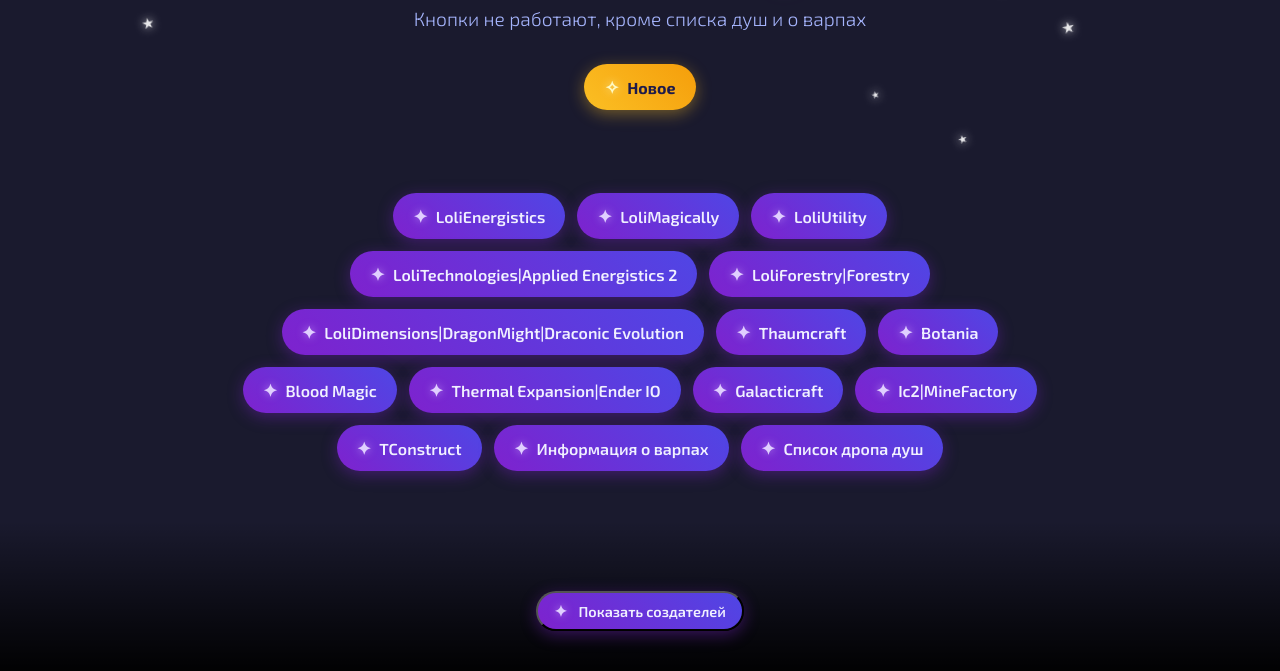
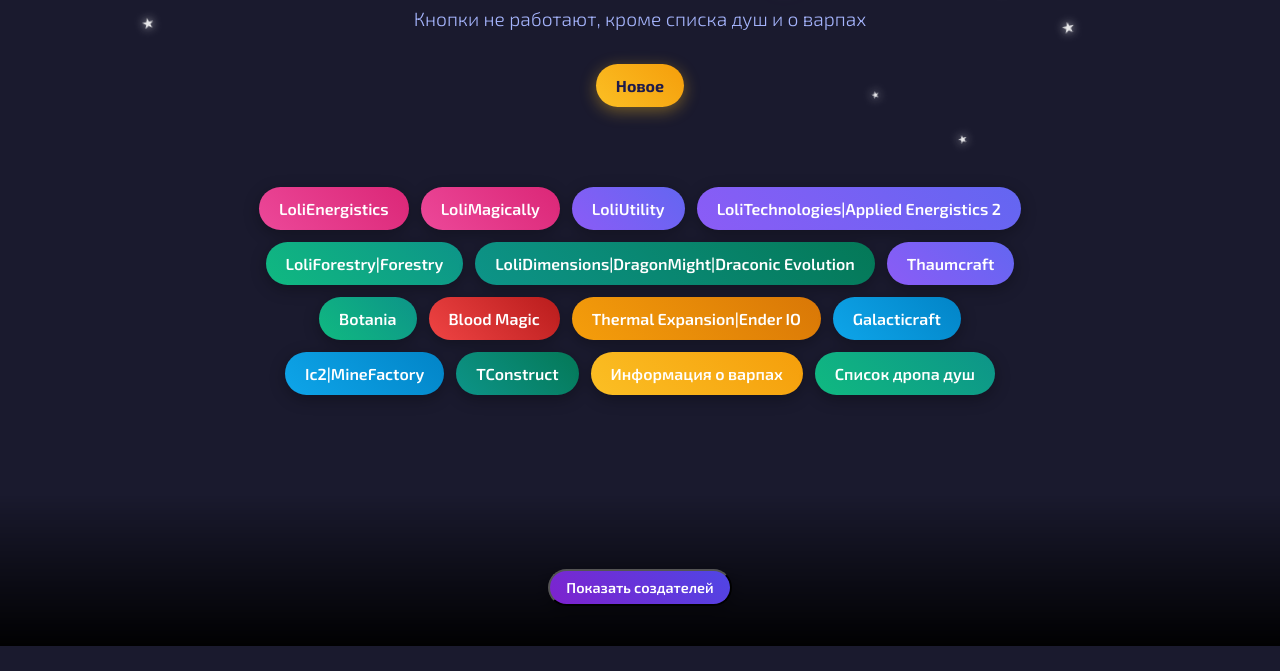
Before and after one commit to ghosts34444/DarkGalaxy-guids, a plain HTML site: page index.html in a window 1280 px wide. Shown: the part 154-825 px from the top of the page. After the commit the page ends 800 px from the top, so only its background shows below. Drawn offline with Linux system fonts and the light colour scheme.

Commit message:
Update index.html

```diff
--- a/index.html
+++ b/index.html
@@ -24,7 +24,7 @@
             position: relative;
         }
 
-        /* Анимация звёзд */
+        /* Звёзды — ТОЛЬКО на заднем плане */
         .stars {
             position: absolute;
             top: 0;
@@ -32,7 +32,7 @@
             width: 100%;
             height: 100%;
             pointer-events: none;
-            z-index: 10;
+            z-index: 1; /* ← ниже контента */
         }
 
         .star {
@@ -97,7 +97,7 @@
             }
         }
 
-        /* Градиент сверху */
+        /* Градиенты */
         .top-gradient {
             position: absolute;
             top: 0;
@@ -105,10 +105,9 @@
             width: 100%;
             height: 100px;
             background: linear-gradient(to bottom, rgba(15,12,41,0.95), transparent);
-            z-index: 3;
+            z-index: 2;
         }
 
-        /* Градиент снизу — прижат к футеру */
         .bottom-gradient {
             position: absolute;
             bottom: 0;
@@ -119,7 +118,9 @@
             z-index: 2;
         }
 
+        /* Контент — поверх звёзд */
         .container {
+            position: relative;
             z-index: 2;
             max-width: 900px;
             padding: 80px 20px 60px;
@@ -143,7 +144,6 @@
             line-height: 1.5;
         }
 
-        /* Блок с кнопками */
         .guides-container {
             margin: 80px auto 40px;
             display: flex;
@@ -153,38 +153,28 @@
             max-width: 800px;
         }
 
-        /* Основные кнопки — космические */
+        /* Кнопки — без общего фона, градиенты индивидуальные */
         .btn {
             display: inline-block;
             margin: 0;
             padding: 12px 20px;
-    background: linear-gradient(45deg, #7e22ce, #4f46e5);
-    color: #f0f0ff;
+            color: white;
             text-decoration: none;
             font-size: 1rem;
             font-weight: 600;
             border-radius: 50px;
             transition: all 0.3s ease;
-    box-shadow: 0 4px 16px rgba(126, 34, 206, 0.4);
             position: relative;
-    overflow: hidden;
             font-family: 'Exo 2', sans-serif;
-}
-
-.btn::before {
-    content: "✦";
-    margin-right: 8px;
-    color: #e0cfff;
-    text-shadow: 0 0 8px rgba(224, 192, 255, 0.6);
-    font-size: 1.1em;
+            box-shadow: 0 4px 16px rgba(0, 0, 0, 0.3);
         }
 
         .btn:hover {
             transform: translateY(-3px);
-    box-shadow: 0 6px 24px rgba(126, 34, 206, 0.7), 0 0 12px rgba(165, 180, 252, 0.4);
-    background: linear-gradient(45deg, #8b3dcc, #5a52f0);
+            box-shadow: 0 6px 24px rgba(0, 0, 0, 0.4), 0 0 12px rgba(255, 255, 255, 0.1);
         }
-        /* Кнопка "Новое" — редкий артефакт */
+
+        /* Кнопка "Новое" */
         .btn-new {
             background: linear-gradient(45deg, #fbbf24, #f59e0b);
             color: #1e1b4b;
@@ -192,19 +182,14 @@
             box-shadow: 0 4px 16px rgba(251, 191, 36, 0.4);
         }
 
-.btn-new::before {
-    content: "✧";
-    color: #fef9c3;
-    text-shadow: 0 0 10px rgba(254, 249, 195, 0.8);
+        .btn-new:hover {
+            background: linear-gradient(45deg, #fcd34d, #fbbf24);
+            box-shadow: 0 6px 24px rgba(251, 191, 36, 0.7), 0 0 12px rgba(254, 249, 195, 0.5);
         }
 
-.btn-new:hover {
-    transform: translateY(-3px);
-    box-shadow: 0 6px 24px rgba(251, 191, 36, 0.7), 0 0 12px rgba(254, 249, 195, 0.5);
-    background: linear-gradient(45deg, #fcd34d, #fbbf24);
-}
-
+        /* Футер */
         .footer {
+            position: relative;
             z-index: 2;
             width: 100%;
             background: transparent;
@@ -212,7 +197,6 @@
             color: #a0a0c0;
             font-size: 0.9rem;
             text-align: center;
-            position: relative;
             margin-top: auto;
         }
 
@@ -255,12 +239,6 @@
             font-size: 1.4rem;
         }
 
-        #credits-content p {
-            margin: 8px 0;
-            line-height: 1.6;
-            font-size: 1rem;
-        }
-
         #close-credits {
             margin-top: 20px;
             padding: 8px 20px;
@@ -271,13 +249,14 @@
             font-family: 'Exo 2', sans-serif;
             font-weight: 600;
             cursor: pointer;
-            transition: transform 0.2s, box-shadow 0.2s;
+            transition: transform 0.2s;
         }
 
         #close-credits:hover {
             transform: scale(1.05);
         }
 
+        /* Адаптивность */
         @media (max-width: 768px) {
             h1 { font-size: 2.2rem; }
             p.subtitle { font-size: 1rem; }
@@ -300,10 +279,12 @@
 </head>
 <body>
 
+    <!-- Фоны и звёзды -->
     <div class="top-gradient"></div>
     <div class="stars" id="stars"></div>
     <div class="bottom-gradient"></div>
 
+    <!-- Основной контент -->
     <div class="container">
         <h1>Dark ✧ Galaxy</h1>
         <p class="subtitle">Кнопки не работают, кроме списка душ и о варпах</p>
@@ -313,29 +294,29 @@
             <a href="#" class="btn btn-new">Новое</a>
         </div>
 
-        <!-- Гайды -->
+        <!-- Гайды с уникальными градиентами -->
         <div class="guides-container">
-            <a href="#" class="btn" target="_blank">LoliEnergistics</a>
-            <a href="#" class="btn" target="_blank">LoliMagically</a>
-            <a href="#" class="btn" target="_blank">LoliUtility</a>
-            <a href="#" class="btn" target="_blank">LoliTechnologies|Applied Energistics 2</a>
-            <a href="#" class="btn" target="_blank">LoliForestry|Forestry</a>
-            <a href="#" class="btn" target="_blank">LoliDimensions|DragonMight|Draconic Evolution</a>
-            <a href="#" class="btn" target="_blank">Thaumcraft</a>
-            <a href="#" class="btn" target="_blank">Botania</a>
-            <a href="#" class="btn" target="_blank">Blood Magic</a>
-            <a href="#" class="btn" target="_blank">Thermal Expansion|Ender IO</a>
-            <a href="#" class="btn" target="_blank">Galacticraft</a>
-            <a href="#" class="btn" target="_blank">Ic2|MineFactory</a>
-            <a href="#" class="btn" target="_blank">TConstruct</a>
-            <a href="https://docs.google.com/spreadsheets/d/1QYsVJJyw4Ai12URzfotRfXYkRsPnHgwfbuKG5Pa9kAE/edit?gid=1575775918#gid=1575775918" class="btn" target="_blank">Информация о варпах</a>
-            <a href="https://docs.google.com/spreadsheets/d/1QC7ucMeEJdXzvOPOoiM33oMWj_J6-C7E/edit?gid=851695745#gid=851695745" class="btn" target="_blank">Список дропа душ</a>
+            <a href="#" class="btn" style="background: linear-gradient(45deg, #ec4899, #db2777);">LoliEnergistics</a>
+            <a href="#" class="btn" style="background: linear-gradient(45deg, #ec4899, #db2777);">LoliMagically</a>
+            <a href="#" class="btn" style="background: linear-gradient(45deg, #8b5cf6, #6366f1);">LoliUtility</a>
+            <a href="#" class="btn" style="background: linear-gradient(45deg, #8b5cf6, #6366f1);">LoliTechnologies|Applied Energistics 2</a>
+            <a href="#" class="btn" style="background: linear-gradient(45deg, #10b981, #0d9488);">LoliForestry|Forestry</a>
+            <a href="#" class="btn" style="background: linear-gradient(45deg, #0d9488, #047857);">LoliDimensions|DragonMight|Draconic Evolution</a>
+            <a href="#" class="btn" style="background: linear-gradient(45deg, #8b5cf6, #6366f1);">Thaumcraft</a>
+            <a href="#" class="btn" style="background: linear-gradient(45deg, #10b981, #0d9488);">Botania</a>
+            <a href="#" class="btn" style="background: linear-gradient(45deg, #ef4444, #b91c1c);">Blood Magic</a>
+            <a href="#" class="btn" style="background: linear-gradient(45deg, #f59e0b, #d97706);">Thermal Expansion|Ender IO</a>
+            <a href="#" class="btn" style="background: linear-gradient(45deg, #0ea5e9, #0284c7);">Galacticraft</a>
+            <a href="#" class="btn" style="background: linear-gradient(45deg, #0ea5e9, #0284c7);">Ic2|MineFactory</a>
+            <a href="#" class="btn" style="background: linear-gradient(45deg, #0d9488, #047857);">TConstruct</a>
+            <a href="https://docs.google.com/spreadsheets/d/1QYsVJJyw4Ai12URzfotRfXYkRsPnHgwfbuKG5Pa9kAE/edit?gid=1575775918#gid=1575775918" class="btn" style="background: linear-gradient(45deg, #fbbf24, #f59e0b);">Информация о варпах</a>
+            <a href="https://docs.google.com/spreadsheets/d/1QC7ucMeEJdXzvOPOoiM33oMWj_J6-C7E/edit?gid=851695745#gid=851695745" class="btn" style="background: linear-gradient(45deg, #10b981, #0d9488);">Список дропа душ</a>
         </div>
     </div>
 
     <!-- Футер -->
     <div class="footer">
-        <button id="toggle-credits" class="btn" style="font-size: 0.9rem; padding: 8px 16px; margin: 0 auto;">
+        <button id="toggle-credits" class="btn" style="font-size: 0.9rem; padding: 8px 16px; margin: 0 auto; background: linear-gradient(45deg, #7e22ce, #4f46e5);">
             Показать создателей
         </button>
     </div>
@@ -353,7 +334,7 @@
     </div>
 
     <script>
-        // Звёзды
+        // Анимация звёзд
         const stars = document.getElementById('stars');
         const count = 40;
         for (let i = 0; i < count; i++) {
```
Lines whose indentation alone changed are shown as unchanged.
